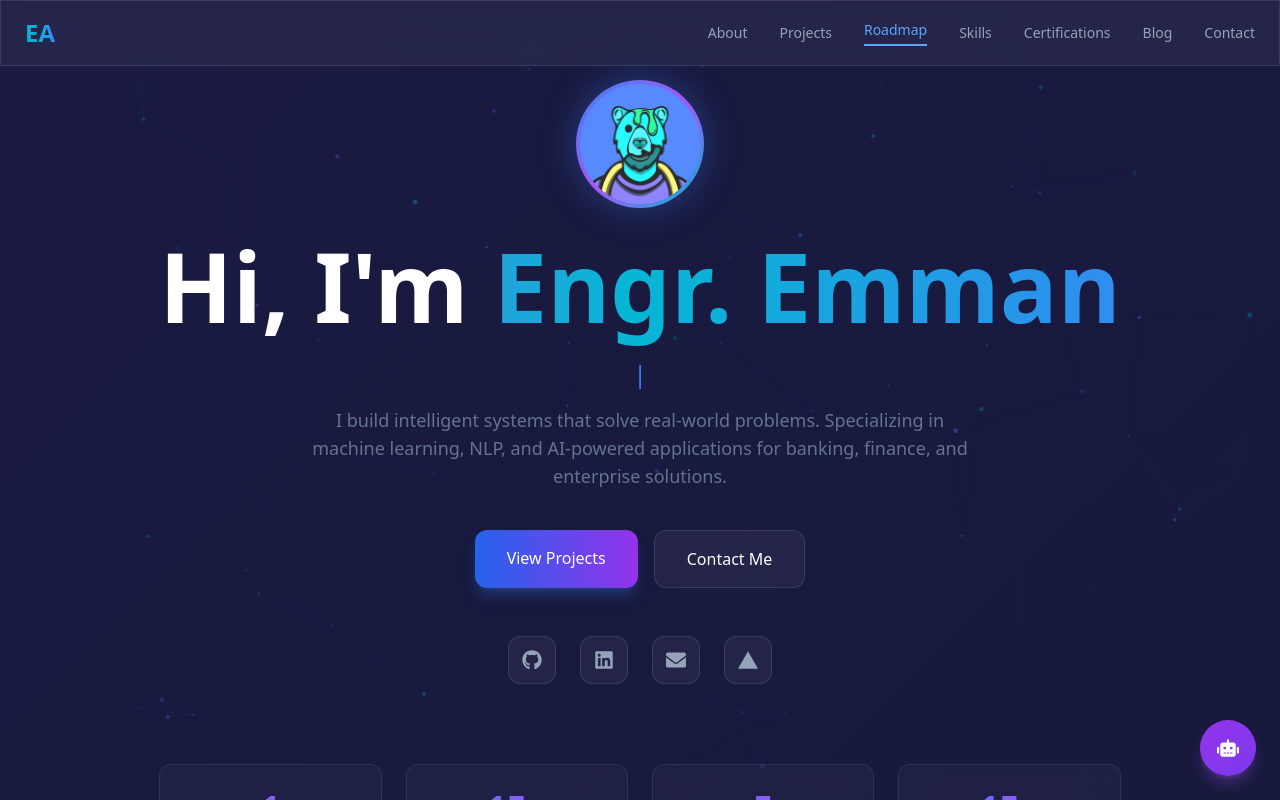
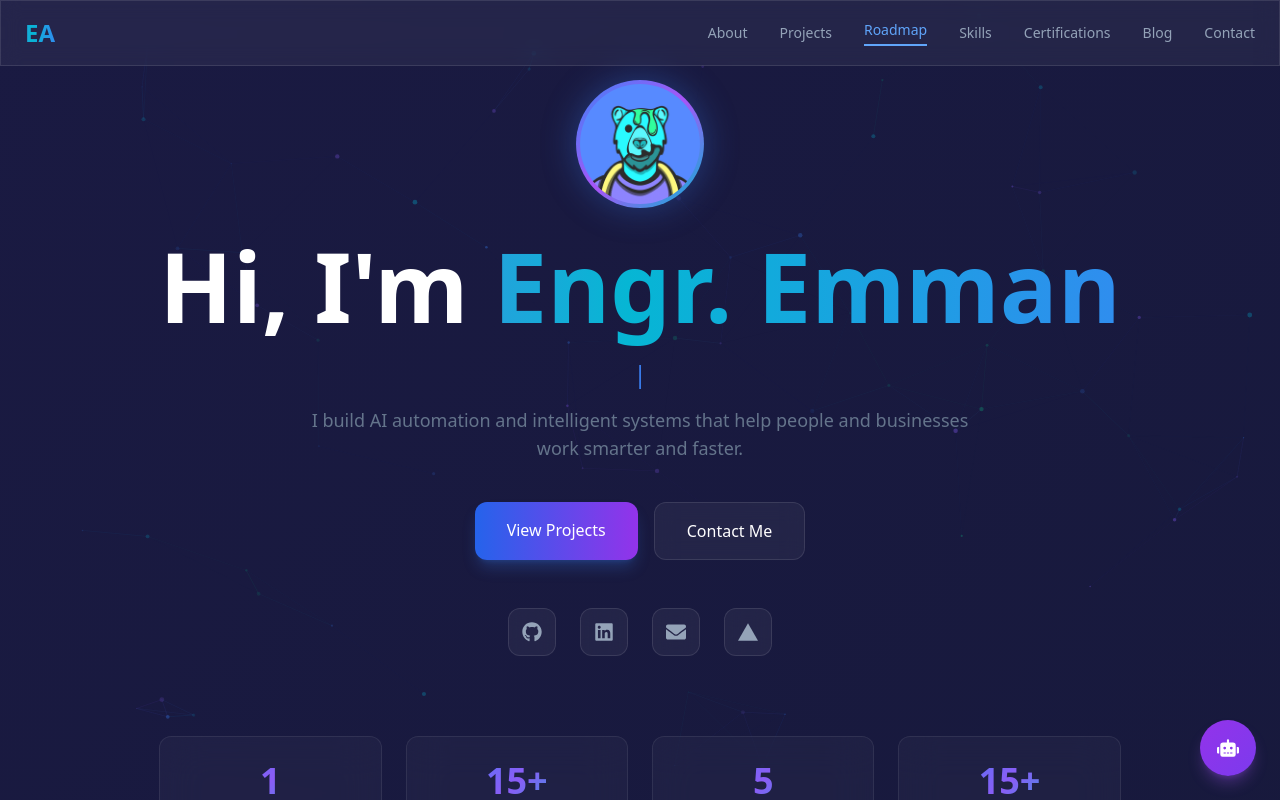
Before and after one commit to emmanalcazarjr-ops/portfolio, a Next.js app: page / in a window 1280 px wide. Shown: the top 800 px of the page. Built offline with nearby package versions, Linux system fonts and the light colour scheme.

Commit message:
Hero: general AI automation tagline

```diff
--- a/app/components/Hero.tsx
+++ b/app/components/Hero.tsx
@@ -52,9 +52,8 @@ export default function Hero() {
 
         <ScrollReveal delay={0.6}>
           <p className="text-lg text-slate-500 max-w-2xl mx-auto mb-10">
-            I build intelligent systems that solve real-world problems.
-            Specializing in machine learning, NLP, and AI-powered applications
-            for banking, finance, and enterprise solutions.
+            I build AI automation and intelligent systems that help people
+            and businesses work smarter and faster.
           </p>
         </ScrollReveal>
 
```
